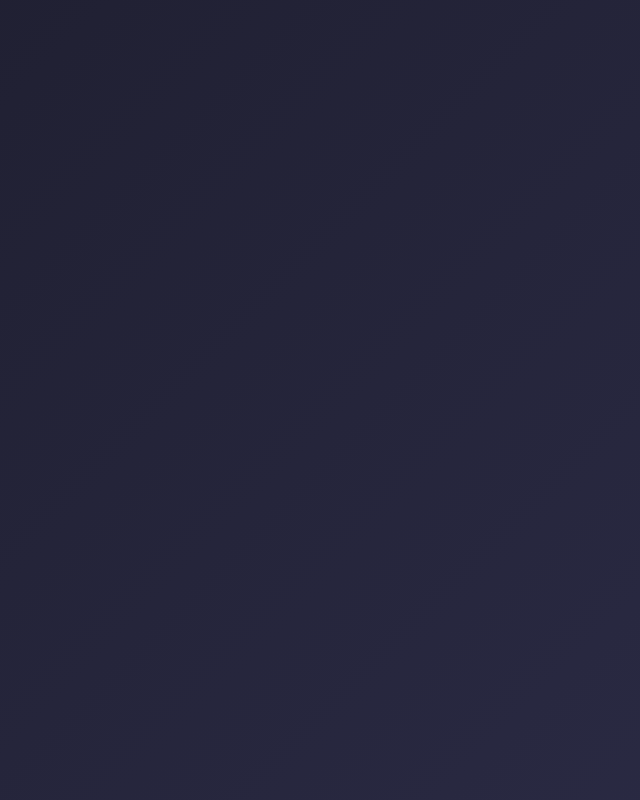
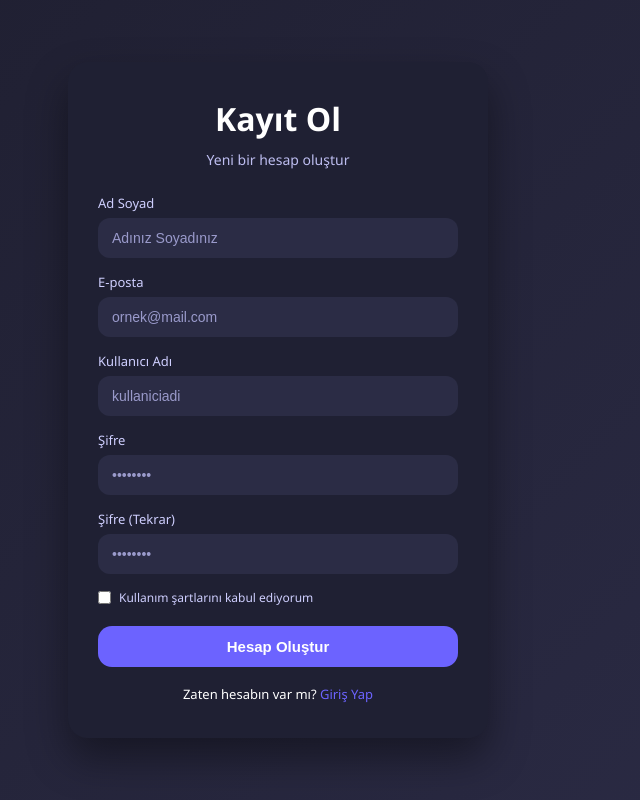
Before and after one commit to Enestabakk/Enestabakk.github.io, a plain HTML site: page register.html in a window 1280 px wide. Shown: the whole page, without its empty margins (362-1002 px from the left). Drawn offline with Linux system fonts and the light colour scheme.

Commit message:
Update register.html

```diff
--- a/register.html
+++ b/register.html
@@ -91,3 +91,54 @@ font-size: 13px;
     .login-link a {
       color: #6c63ff;
       text-decoration: none;
+    }
+    .login-link a:hover {
+      text-decoration: underline;
+    }
+  </style>
+</head>
+<body>
+  <div class="register-card">
+    <h1>Kayıt Ol</h1>
+    <p>Yeni bir hesap oluştur</p>
+
+    <form>
+      <div class="form-group">
+        <label>Ad Soyad</label>
+        <input type="text" placeholder="Adınız Soyadınız" required />
+      </div>
+
+      <div class="form-group">
+        <label>E-posta</label>
+        <input type="email" placeholder="ornek@mail.com" required />
+      </div>
+
+      <div class="form-group">
+        <label>Kullanıcı Adı</label>
+        <input type="text" placeholder="kullaniciadi" required />
+      </div>
+
+      <div class="form-group">
+        <label>Şifre</label>
+        <input type="password" placeholder="••••••••" required />
+      </div>
+
+      <div class="form-group">
+        <label>Şifre (Tekrar)</label>
+        <input type="password" placeholder="••••••••" required />
+      </div>
+
+      <div class="terms">
+        <input type="checkbox" required />
+        <span>Kullanım şartlarını kabul ediyorum</span>
+      </div>
+
+      <button type="submit" class="btn">Hesap Oluştur</button>
+    </form>
+
+    <div class="login-link">
+      Zaten hesabın var mı? <a href="#">Giriş Yap</a>
+    </div>
+  </div>
+</body>
+</html>
```
Lines whose indentation alone changed are shown as unchanged.
